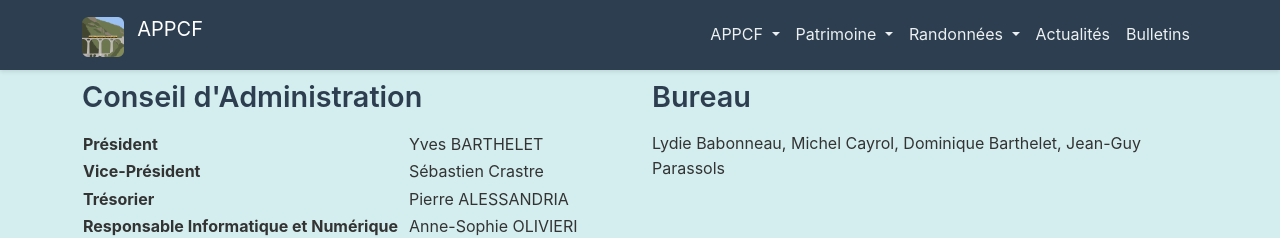
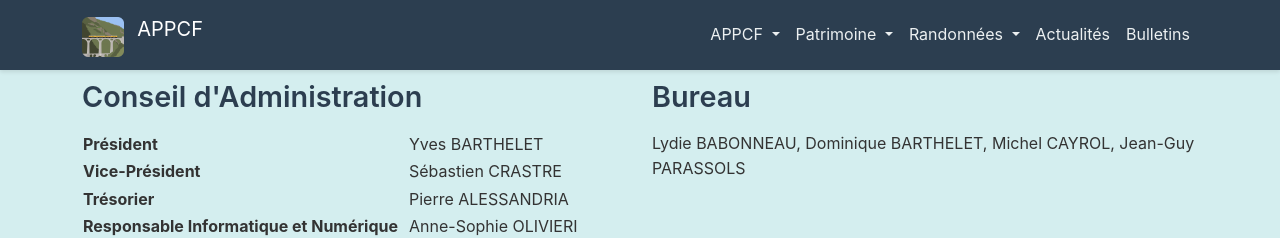
Before and after one commit to Yellane66/APPCF, an Eleventy site: page src/pages/conseil-d-administration.md in a window 1280 px wide. Shown: the top 238 px of the page. Built offline with nearby package versions, Linux system fonts and the light colour scheme; Eleventy itself is replaced by a stand-in of ours; files that its build step writes are made by us from their sources.

Commit message:
fix les nom de familles

```diff
--- a/src/pages/conseil-d-administration.md
+++ b/src/pages/conseil-d-administration.md
@@ -16,7 +16,7 @@ permalink: /conseil-d-administration.html
                 </tr>
                 <tr>
                     <td class="role">Vice-Président</td>
-                    <td class="name">Sébastien Crastre</td>
+                    <td class="name">Sébastien CRASTRE</td>
                 </tr>
                 <tr>
                     <td class="role">Trésorier</td>
@@ -43,8 +43,10 @@ permalink: /conseil-d-administration.html
         <div class="col-md-6">
             <h2> Bureau </h2>
             <p>
-                Lydie Babonneau, Michel Cayrol,
-                Dominique Barthelet, Jean-Guy Parassols
+                Lydie BABONNEAU,
+                Dominique BARTHELET,
+                Michel CAYROL,
+                Jean-Guy PARASSOLS
             </p>
         </div>
     </div>
```
